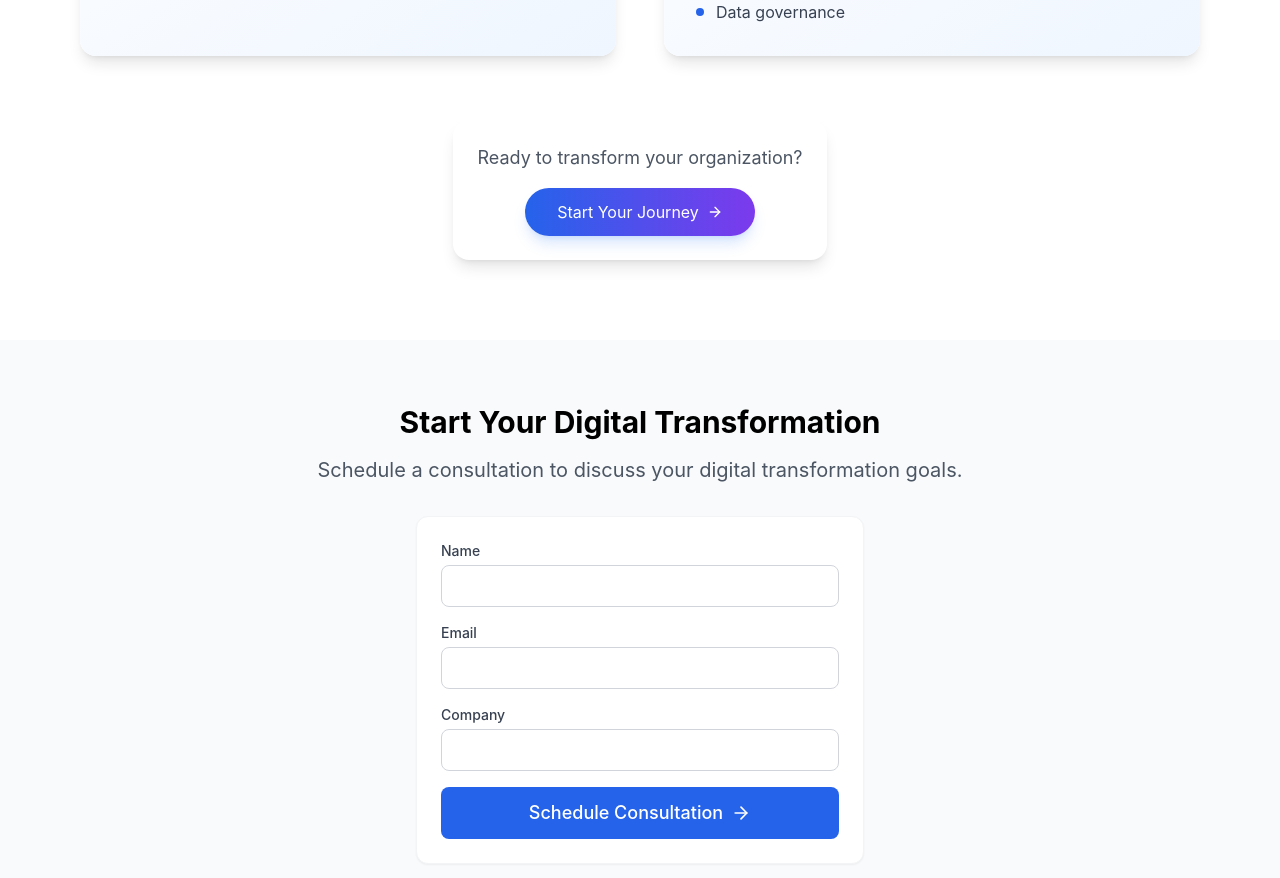
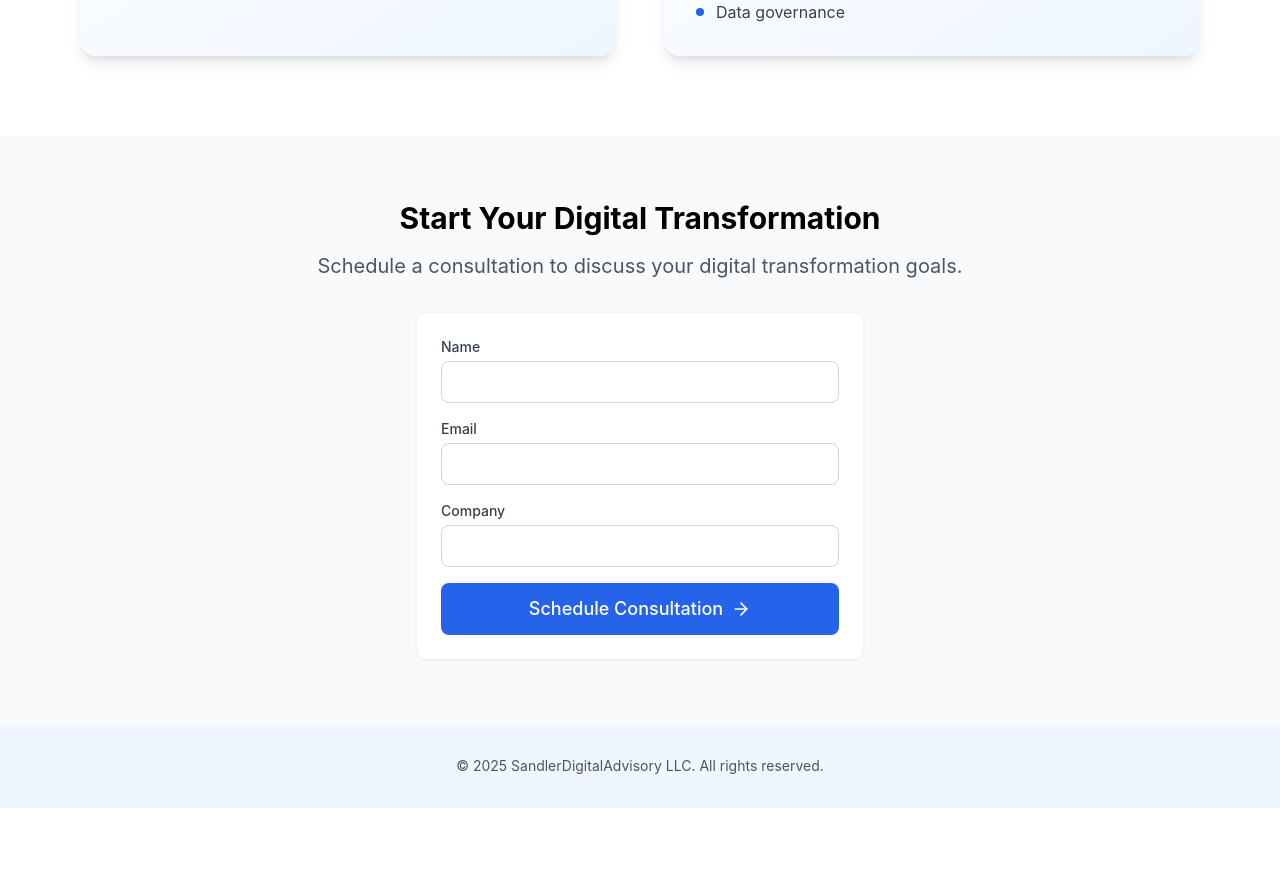
Before and after one commit to aisandler/sandlerdigitaladvisory-website, a Next.js app in the folder frontend/: page / in a window 1280 px wide. Shown: the part 1824-2702 px from the top of the page. After the commit the page ends 2632 px from the top, so only its background shows below. Built offline with nearby package versions, Linux system fonts and the light colour scheme; no server answers.

Commit message:
fix: resolve syntax error and simplify index.tsx

```diff
--- a/frontend/pages/index.tsx
+++ b/frontend/pages/index.tsx
@@ -4,9 +4,6 @@ import { ArrowRight, Lightbulb, BarChart, Network } from 'lucide-react';
 import { motion } from 'framer-motion';
 
 export default function HomePage() {
-  const [isSubmitting, setIsSubmitting] = useState(false);
-
-  // Add refs for sections
   const servicesRef = useRef<HTMLDivElement>(null);
   const expertiseRef = useRef<HTMLDivElement>(null);
   const contactRef = useRef<HTMLDivElement>(null);
@@ -82,34 +79,6 @@ export default function HomePage() {
     }
   ];
 
-  const handleSubmit = async (e: React.FormEvent<HTMLFormElement>) => {
-    e.preventDefault();
-    setIsSubmitting(true);
-    const form = e.currentTarget;
-    const formData = new FormData(form);
-
-    try {
-      const response = await fetch('https://formspree.io/f/xldddlkr', {
-        method: 'POST',
-        body: formData,
-        headers: {
-          'Accept': 'application/json'
-        }
-      });
-
-      if (response.ok) {
-        alert('Thanks for your submission!');
-        form.reset();
-      } else {
-        alert('Oops! There was a problem submitting your form');
-      }
-    } catch (error) {
-      alert('Oops! There was a problem submitting your form');
-    } finally {
-      setIsSubmitting(false);
-    }
-  };
-
   return (
     <div className="relative min-h-screen bg-gradient-to-b from-white to-blue-50 overflow-hidden">
       {/* Navigation */}
@@ -118,25 +87,15 @@ export default function HomePage() {
           <Link href="/" className="text-xl font-bold bg-gradient-to-r from-blue-600 to-violet-600 text-transparent bg-clip-text">
             SandlerDigitalAdvisory
           </Link>
-
           <div className="flex items-center gap-8">
             <div className="hidden md:flex items-center gap-8">
-              <button
-                onClick={() => scrollToSection(servicesRef)}
-                className="text-gray-600 hover:text-blue-600 transition-all"
-              >
+              <button onClick={() => scrollToSection(servicesRef)} className="text-gray-600 hover:text-blue-600 transition-all">
                 Services
               </button>
-              <button
-                onClick={() => scrollToSection(expertiseRef)}
-                className="text-gray-600 hover:text-blue-600 transition-all"
-              >
+              <button onClick={() => scrollToSection(expertiseRef)} className="text-gray-600 hover:text-blue-600 transition-all">
                 Expertise
               </button>
-              <Link
-                href="/client-portal"
-                className="bg-gradient-to-r from-blue-600 to-violet-600 text-white px-5 py-2 rounded-full hover:shadow-lg hover:shadow-blue-500/20 transition-all"
-              >
+              <Link href="/client-portal" className="bg-gradient-to-r from-blue-600 to-violet-600 text-white px-5 py-2 rounded-full hover:shadow-lg hover:shadow-blue-500/20 transition-all">
                 Client Portal
               </Link>
             </div>
@@ -154,11 +113,9 @@ export default function HomePage() {
                 Strategic Digital Leadership
               </span>
             </h1>
-
             <p className="text-xl text-gray-600 mb-8 max-w-2xl mx-auto">
               Expert guidance for digital transformation, strategy development, and organizational change.
             </p>
-
             <div className="flex gap-4 justify-center">
               <button
                 onClick={() => scrollToSection(contactRef)}
@@ -206,7 +163,6 @@ export default function HomePage() {
                 Combining deep industry knowledge with technical expertise to deliver transformative results
               </p>
             </div>
-
             <div className="grid grid-cols-1 md:grid-cols-2 gap-12">
               {expertiseAreas.map((area, index) => (
                 <motion.div
@@ -219,9 +175,7 @@ export default function HomePage() {
                   <h3 className="text-2xl font-bold mb-4 bg-gradient-to-r from-blue-600 to-violet-600 text-transparent bg-clip-text">
                     {area.title}
                   </h3>
-                  <p className="text-gray-600 mb-6">
-                    {area.description}
-                  </p>
+                  <p className="text-gray-600 mb-6">{area.description}</p>
                   <ul className="space-y-3">
                     {area.points.map((point, i) => (
                       <li key={i} className="flex items-center gap-3">
@@ -232,26 +186,6 @@ export default function HomePage() {
                   </ul>
                 </motion.div>
               ))}
-            </div>
-
-            <div className="mt-16 text-center">
-              <motion.div
-                initial={{ opacity: 0, y: 20 }}
-                animate={{ opacity: 1, y: 0 }}
-                transition={{ delay: 0.6 }}
-                className="inline-block bg-white p-6 rounded-2xl shadow-lg"
-              >
-                <p className="text-lg text-gray-600 mb-4">
-                  Ready to transform your organization?
-                </p>
-                <button
-                  onClick={() => scrollToSection(contactRef)}
-                  className="bg-gradient-to-r from-blue-600 to-violet-600 text-white px-8 py-3 rounded-full shadow-lg shadow-blue-500/20 flex items-center gap-2 mx-auto hover:shadow-xl transition-shadow"
-                >
-                  Start Your Journey
-                  <ArrowRight className="h-4 w-4" />
-                </button>
-              </motion.div>
             </div>
           </motion.div>
         </div>
```
